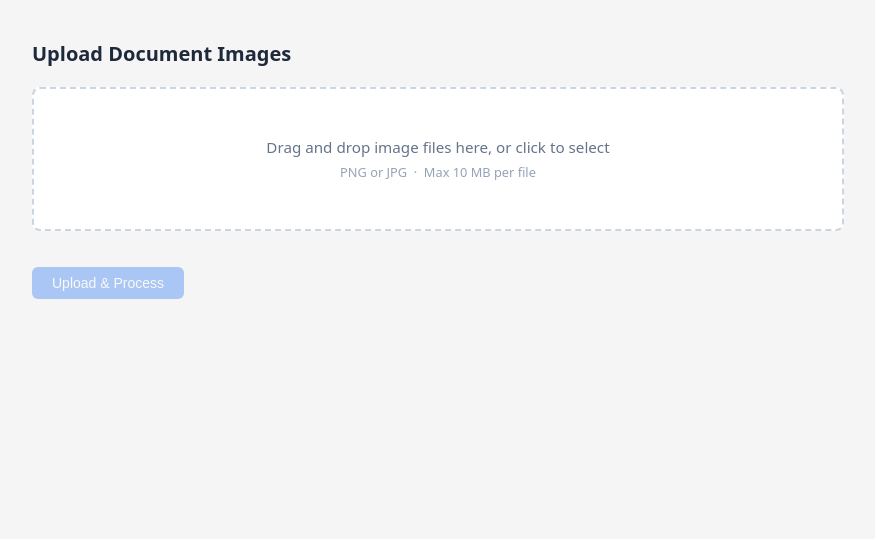
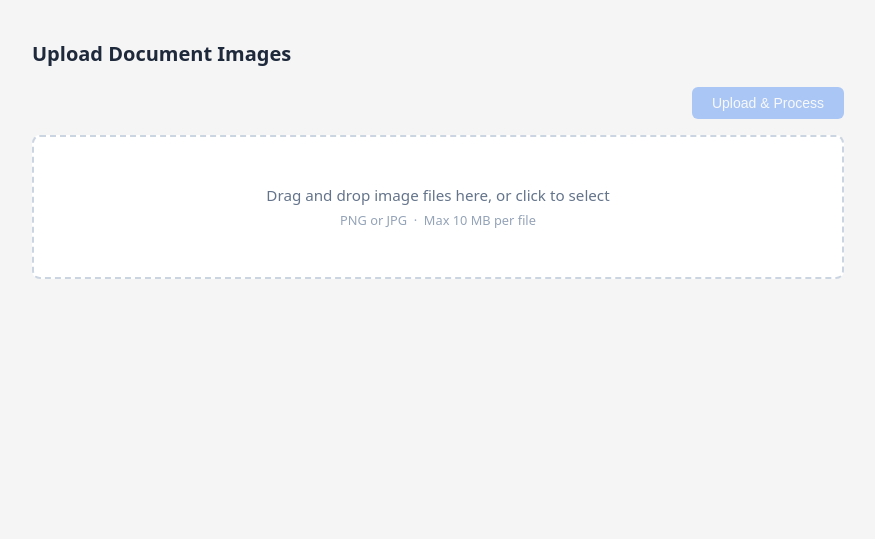
Before and after one commit to zzpanic/llm-document-ingestion, a Python web app: template app/templates/upload.html in a window 1280 px wide. Shown: the part 56-595 px from the top of the page, without its empty margins (202-1077 px from the left). Run offline with Jinja, Linux system fonts and the light colour scheme; the template is opened without the code that fills it, so the values that code supplies are empty.

Commit message:
Add file count banner above upload drop-zone with right-aligned button
Mirrors the amber progress-banner from the status page above the
drag-and-drop area, showing "N document(s) in list" as files are
staged. Moves the Upload & Process button into the same flex row,
right-aligned via margin-left: auto.

Co-Authored-By: Claude Sonnet 4.6 (1M context) <noreply@anthropic.com>

```diff
--- a/app/static/css/style.css
+++ b/app/static/css/style.css
@@ -480,3 +480,21 @@ footer a:hover {
     font-weight: 500;
     margin-bottom: 1rem;
 }
+
+/* ── Upload page header row ──────────────────────────── */
+
+.upload-header {
+    display: flex;
+    align-items: center;
+    gap: 1rem;
+    margin-bottom: 1rem;
+}
+
+.upload-header #go-btn {
+    margin-left: auto;
+    flex-shrink: 0;
+}
+
+.upload-header .progress-banner {
+    margin-bottom: 0;
+}
--- a/app/templates/upload.html
+++ b/app/templates/upload.html
@@ -4,6 +4,11 @@
 
 {% block content %}
 <h2>Upload Document Images</h2>
+
+<div class="upload-header">
+    <div id="file-count-banner" class="progress-banner" style="display:none"></div>
+    <button id="go-btn" class="btn btn-primary" disabled>Upload &amp; Process</button>
+</div>
 
 <div id="drop-zone" class="drop-zone">
     <p>Drag and drop image files here, or click to select</p>
@@ -13,20 +18,17 @@
 
 <div id="file-list" class="file-list"></div>
 <div id="error-msg" class="error-message"></div>
-
-<div class="actions">
-    <button id="go-btn" class="btn btn-primary" disabled>Upload &amp; Process</button>
-</div>
 {% endblock %}
 
 {% block scripts %}
 <script>
 (function () {
-    const dropZone  = document.getElementById('drop-zone');
-    const fileInput = document.getElementById('file-input');
-    const fileList  = document.getElementById('file-list');
-    const goBtn     = document.getElementById('go-btn');
-    const errorMsg  = document.getElementById('error-msg');
+    const dropZone       = document.getElementById('drop-zone');
+    const fileInput      = document.getElementById('file-input');
+    const fileList       = document.getElementById('file-list');
+    const goBtn          = document.getElementById('go-btn');
+    const errorMsg       = document.getElementById('error-msg');
+    const fileCountBanner = document.getElementById('file-count-banner');
 
     let selectedFiles = [];
 
@@ -65,6 +67,13 @@
     }
 
     function renderFileList() {
+        const count = selectedFiles.length;
+        if (count > 0) {
+            fileCountBanner.style.display = '';
+            fileCountBanner.textContent = `${count} document${count === 1 ? '' : 's'} in list`;
+        } else {
+            fileCountBanner.style.display = 'none';
+        }
         fileList.innerHTML = selectedFiles.map((f, i) => `
             <div class="file-item">
                 <span class="file-item-name">${escHtml(f.name)}</span>
```
